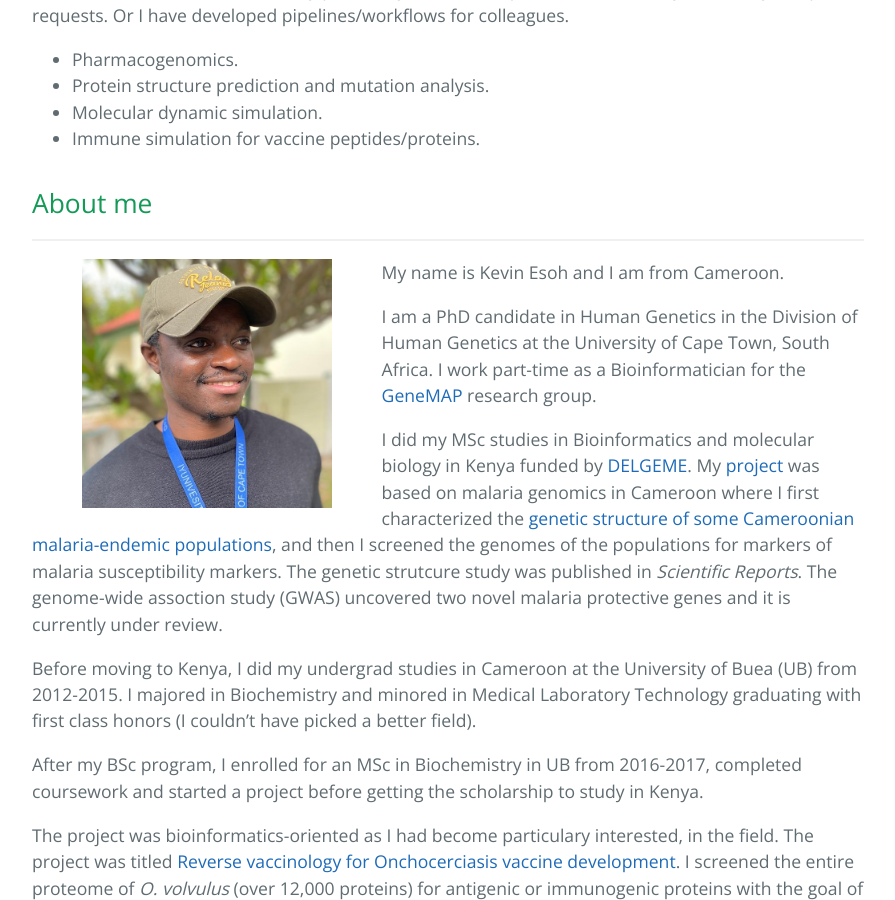
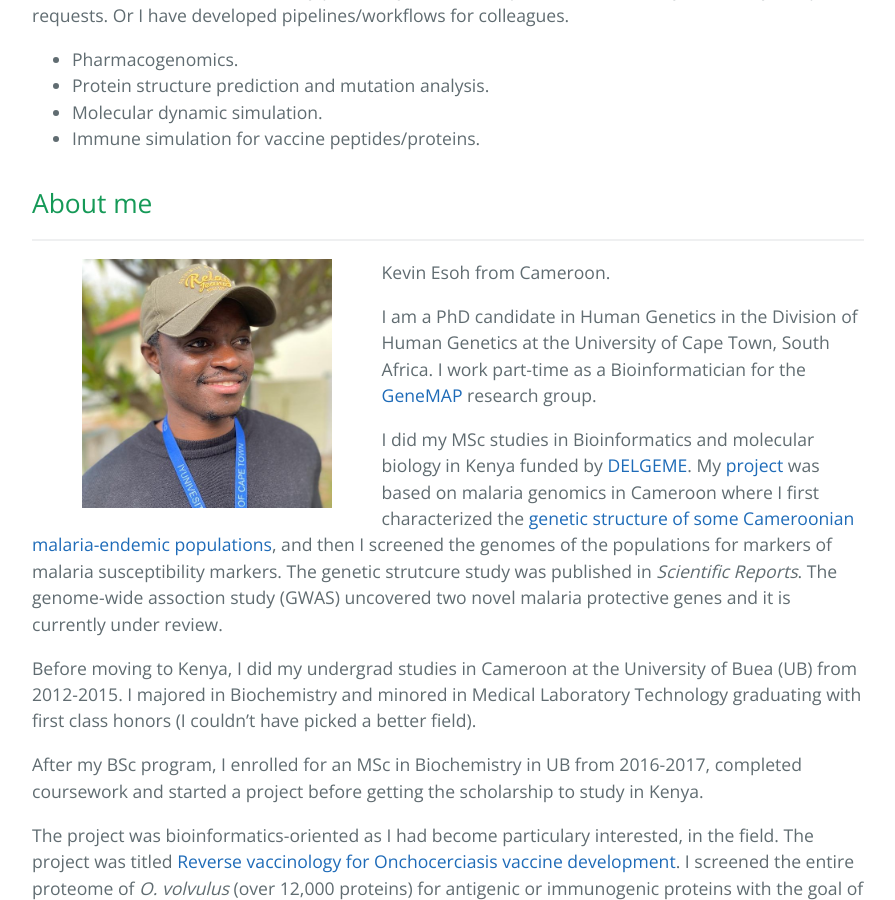
Before and after one commit to esohkevin/esohkevin.github.io, a Jekyll site: the page built from docs/about.md, in a window 1280 px wide and 900 px high, scrolled down 1069 px. Shown: the whole window, without its empty margins (192-1087 px from the left). Built offline with Jekyll 4.4.1, drawn with Linux system fonts in a browser that asks for light colours; the repository's description, which GitHub fills in, is left out.

```diff
--- a/docs/about.md
+++ b/docs/about.md
@@ -42,7 +42,7 @@
 
 <img src="assets/img/headshot_esoh.jpg" alt="headshot" width="30%" align="left" style="vertical-align: middle; margin: 0px 50px;">
 
-My name is Kevin Esoh and I am from Cameroon.
+Kevin Esoh from Cameroon.
 
 I am a PhD candidate in Human Genetics in the Division of Human Genetics at the
 University of Cape Town, South Africa. I work part-time as a Bioinformatician
```
